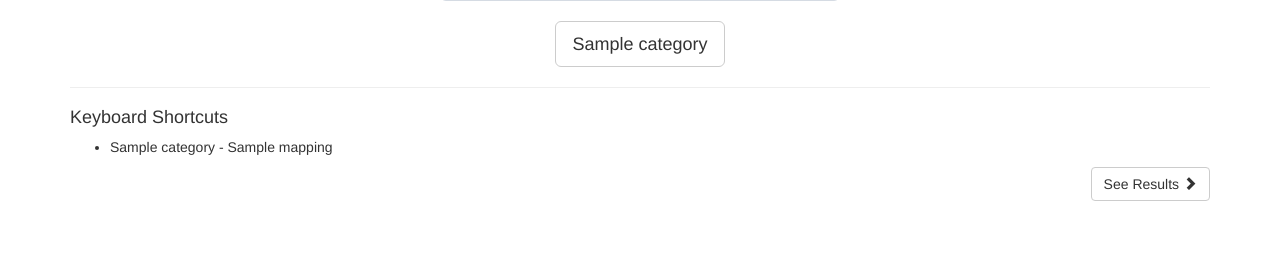
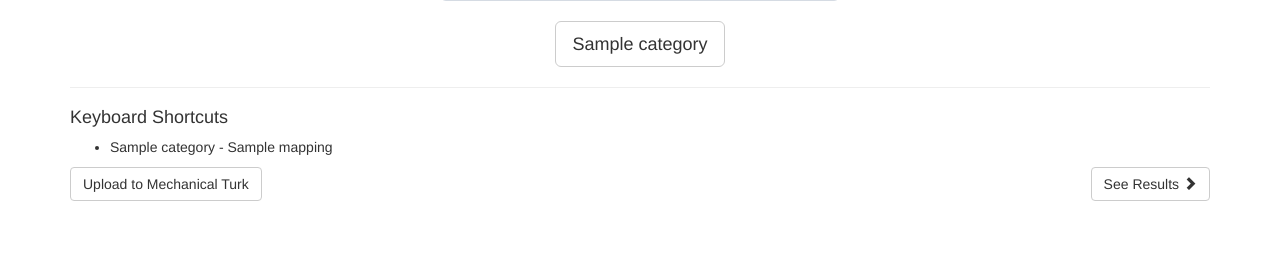
Before and after one commit to laurenreeder/PennAppsf15, a Flask app: template app/templates/dataset.html in a window 1280 px wide. Shown: the part 544-800 px from the top of the page. Run offline with Flask 2, Linux system fonts and the light colour scheme; the template is opened without the code that fills it: most values are stand-ins (such as "Sample title", 1, 10 or a date in 2020); grey boxes marked "Sample" are stand-in pictures; some libraries are stand-ins or nearby versions.

Commit message:
added button for mechanical turk upload

```diff
--- a/app/templates/dataset.html
+++ b/app/templates/dataset.html
@@ -85,7 +85,8 @@
                 {% endfor %}
             </ul>
 
-            <a class="btn btn-default pull-right" href="/datasets/{{name}}/results" role="button">See Results <span class="glyphicon glyphicon-chevron-right" aria-hidden="true"></span></a>
+            <a class="btn btn-default pull-right" href="/datasets/{{name}}/mturk" role="button">See Results <span class="glyphicon glyphicon-chevron-right" aria-hidden="true"></span></a>
+            <a class="btn btn-default" href="" role="button">Upload to Mechanical Turk</a>
 
         </div>
             <!-- jQuery (necessary for Bootstrap's JavaScript plugins) -->
```
